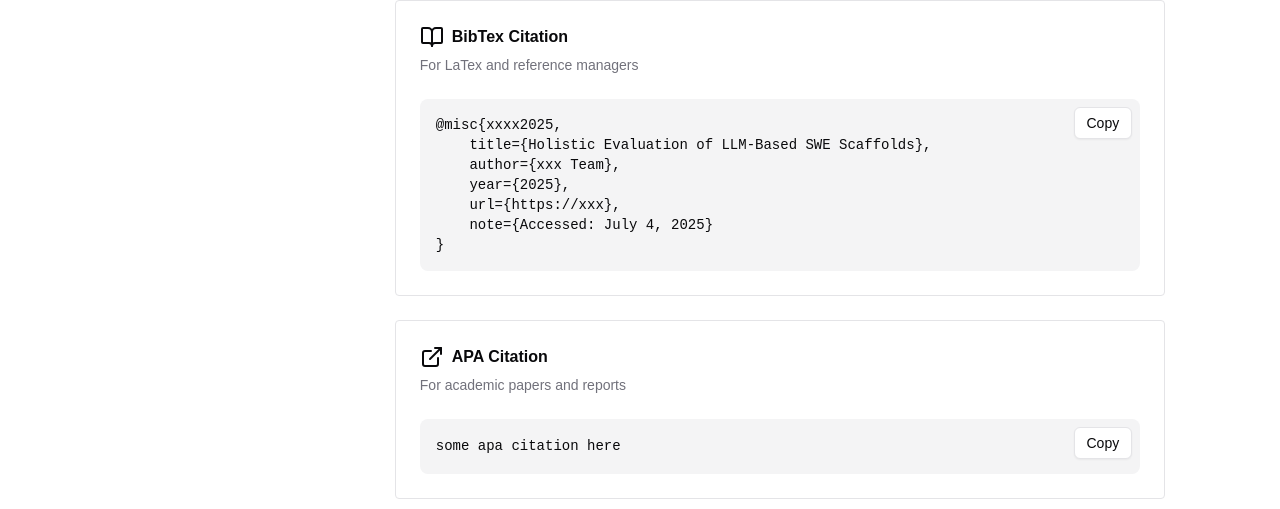
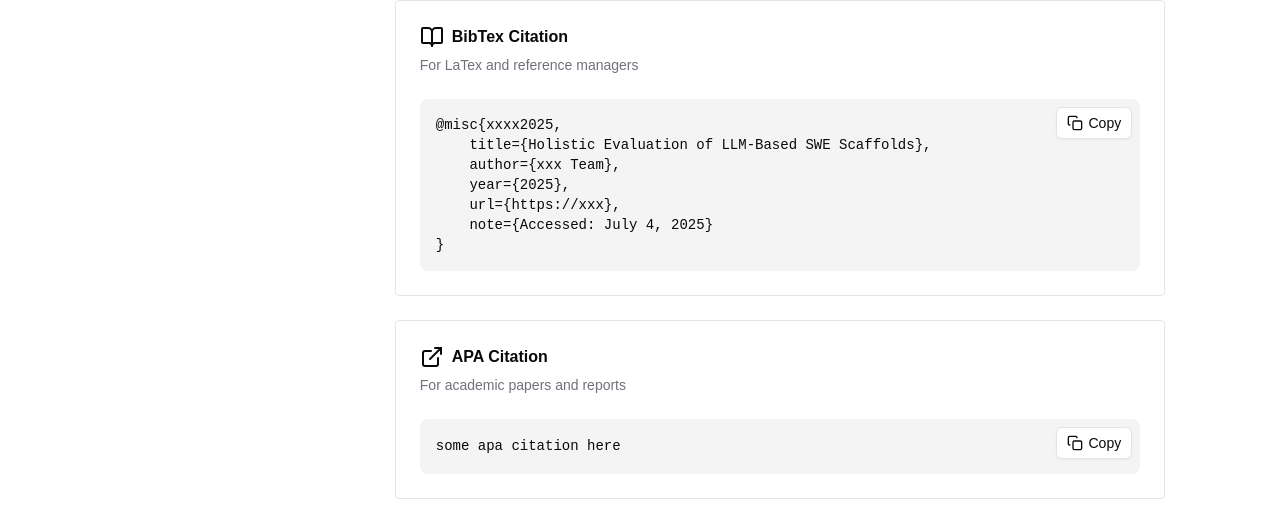
Before and after one commit to Centre-for-Software-Excellence/SWE-Effi, a React (Vite) app in the folder website/: page / in a window 1280 px wide. Shown: the part 3467-3976 px from the top of the page. Built offline with nearby package versions, Linux system fonts and the light colour scheme; a web font is replaced by a local one.

Commit message:
refactor: extract copy button for citation card

```diff
--- /dev/null
+++ b/website/src/components/common/copy-button.tsx
@@ -0,0 +1,59 @@
+import { useState } from 'react';
+
+import { cn } from '@/lib/utils';
+import { Button } from './ui/button';
+
+export function CopyButton({
+  text,
+  className,
+}: {
+  text: string;
+  className?: string;
+}) {
+  const [copied, setCopied] = useState(false);
+  const copyText = async (text: string) => {
+    try {
+      await navigator.clipboard.writeText(text);
+      setCopied(true);
+      setTimeout(() => setCopied(false), 2000);
+    } catch (err) {
+      console.error('Failed to copy code:', err);
+    }
+  };
+  return (
+    <Button
+      variant="outline"
+      className={cn('absolute top-2 right-2', className)}
+      size="sm"
+      onClick={() => {
+        copyText(text);
+      }}
+    >
+      {copied ? (
+        <svg
+          width="14"
+          height="14"
+          viewBox="0 0 24 24"
+          fill="none"
+          stroke="currentColor"
+          strokeWidth="2"
+        >
+          <polyline points="20,6 9,17 4,12"></polyline>
+        </svg>
+      ) : (
+        <svg
+          width="14"
+          height="14"
+          viewBox="0 0 24 24"
+          fill="none"
+          stroke="currentColor"
+          strokeWidth="2"
+        >
+          <rect x="9" y="9" width="13" height="13" rx="2" ry="2"></rect>
+          <path d="M5 15H4a2 2 0 0 1-2-2V4a2 2 0 0 1 2-2h9a2 2 0 0 1 2 2v1"></path>
+        </svg>
+      )}
+      {copied ? 'Copied!' : 'Copy'}
+    </Button>
+  );
+}
--- a/website/src/components/docs/leaderboard/citation-card.tsx
+++ b/website/src/components/docs/leaderboard/citation-card.tsx
@@ -1,7 +1,6 @@
-import { useState } from 'react';
 import { BookOpen, ExternalLink } from 'lucide-react';
 
-import { Button } from '@/components/common/ui/button';
+import { CopyButton } from '@/components/common/copy-button';
 import {
   Card,
   CardContent,
@@ -24,16 +23,6 @@ export default function CitationCard() {
     })}}
 }`;
   const apaCitation = `some apa citation here`;
-  const [copied, setCopied] = useState(false);
-  const copyText = async (text: string) => {
-    try {
-      await navigator.clipboard.writeText(text);
-      setCopied(true);
-      setTimeout(() => setCopied(false), 2000);
-    } catch (err) {
-      console.error('Failed to copy code:', err);
-    }
-  };
   return (
     <section className="space-y-4">
       <H4>Citation</H4>
@@ -55,16 +44,7 @@ export default function CitationCard() {
               <pre className="overflow-x-auto rounded-lg bg-muted p-4 text-sm">
                 <code className="overflow-x-auto">{bibtexCitation}</code>
               </pre>
-              <Button
-                variant="outline"
-                className="absolute top-2 right-2"
-                size="sm"
-                onClick={() => {
-                  copyText(bibtexCitation);
-                }}
-              >
-                {copied ? 'Copied!' : 'Copy'}
-              </Button>
+              <CopyButton text={bibtexCitation} />
             </div>
           </CardContent>
         </Card>
@@ -82,16 +62,7 @@ export default function CitationCard() {
               <pre className="overflow-x-auto rounded-lg bg-muted p-4 text-sm">
                 <p className="leading-relaxed">{apaCitation}</p>
               </pre>
-              <Button
-                variant="outline"
-                className="absolute top-2 right-2"
-                size="sm"
-                onClick={() => {
-                  copyText(apaCitation);
-                }}
-              >
-                Copy
-              </Button>
+              <CopyButton text={apaCitation} />
             </div>
           </CardContent>
         </Card>
```
